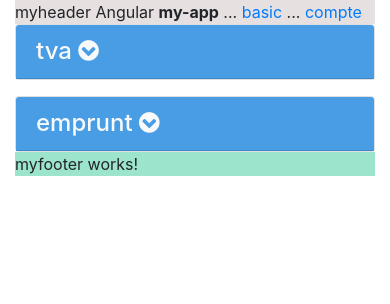
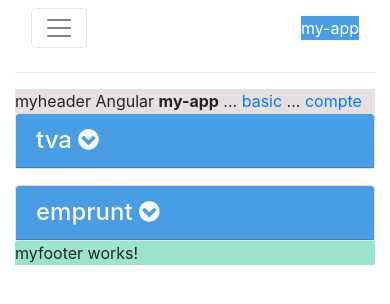
Before and after one commit to didier-tp/m2idef_angular-app, an Angular app: page /basic in a window 390 px wide. Shown: the top 304 px of the page. Built offline with nearby package versions, Linux system fonts and the light colour scheme.

Commit message:
navbar responsive

```diff
--- a/src/app/myheader/myheader.component.html
+++ b/src/app/myheader/myheader.component.html
@@ -1,3 +1,6 @@
+
+<bsu-nav-bar [brandTitle]="title" [menuDefs]="myMenuDefs"></bsu-nav-bar>
+<hr/>
 <div class="entete">  myheader Angular <b>{{title}}</b> ...
     <a [routerLink]="['/basic']" >basic</a> ...
     <a [routerLink]="['/compte']">compte</a>
--- a/src/app/myheader/myheader.component.ts
+++ b/src/app/myheader/myheader.component.ts
@@ -1,4 +1,5 @@
 import { Component, OnInit, Input } from '@angular/core';
+import { MenuDefinition } from 'src/bs-util/data/MenuDefinition';
 
 @Component({
   selector: 'app-myheader',
@@ -10,6 +11,20 @@ export class MyheaderComponent implements OnInit {
   @Input()
   title : string ="titre par defaut";
 
+  myMenuDefs: MenuDefinition[] = [
+    {
+      label: "MyDropDownMenu1",
+      children: [
+        { label: "menu-item-basic", path: "basic" },
+        { label: "menu-item-compte", path: "compte" },
+        { divider: true },
+        { label: "menu-item-basic", path: "basic" }
+      ]
+    },
+    { label: "menu-item-basic", path: "basic" },
+    { label: "menu-item-compte", path: "compte" }
+  ];
+
   constructor() { }
 
   ngOnInit() {
```
